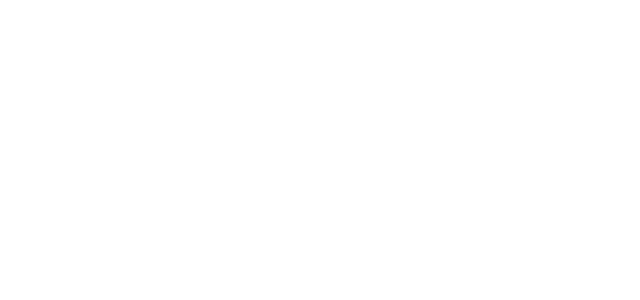
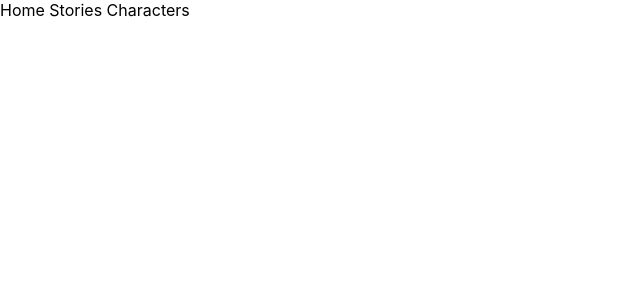
Before and after one commit to erndval/improved-guacamole, a React (Create React App) app in the folder front-end/: page / in a window 1280 px wide. Shown: the top 300 px of the page, without its empty margins (0-640 px from the left). Built offline with nearby package versions, Linux system fonts and the light colour scheme.

Commit message:
Nav bar error fixed.

```diff
--- a/front-end/src/App.js
+++ b/front-end/src/App.js
@@ -1,10 +1,10 @@
 import React from 'react';
-import { Route, Redirect, Switch, withRouter } from 'react-router-dom'
+import Navigation from './Navigation'
 
 function App() {
   return (
     <div className="App">
-
+    <Navigation />
     </div>
   );
 }
```
